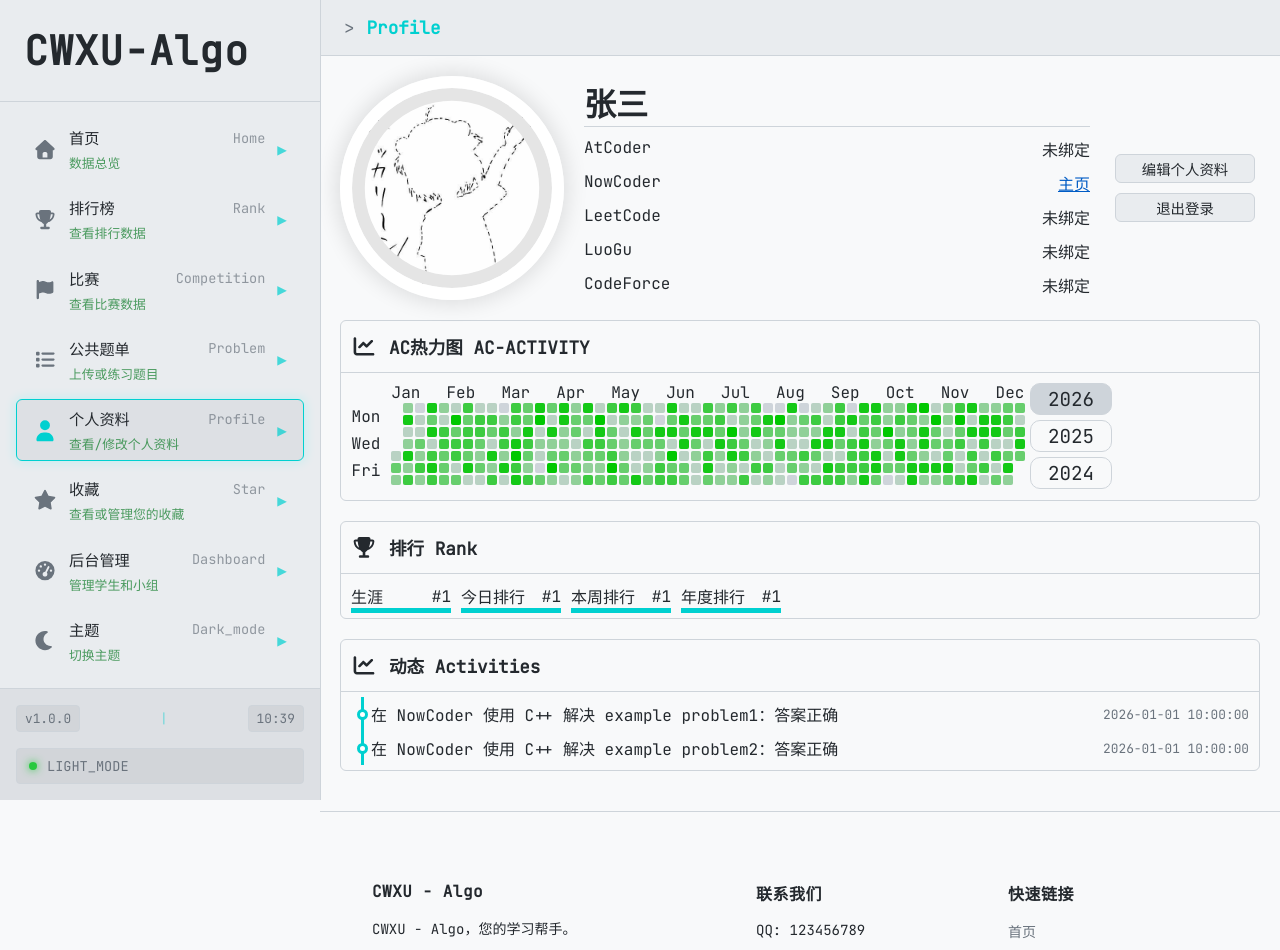
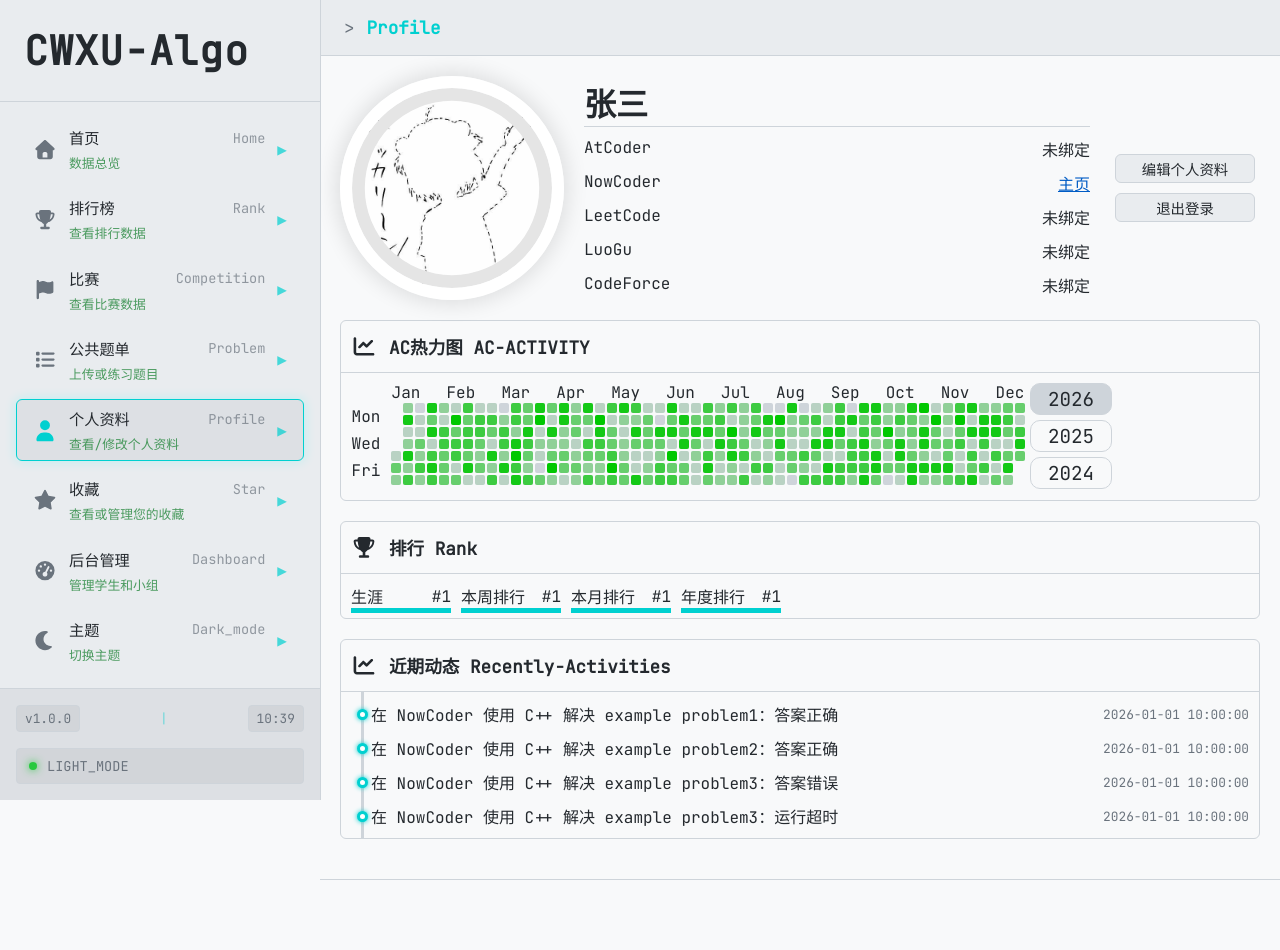
Before and after one commit to WXUProjects/CWXU-Algo-Frontend, a Vue app: page /profile in a window 1280 px wide. Shown: the top 950 px of the page. Built offline with nearby package versions, Linux system fonts and the light colour scheme.

Commit message:
feat(anno):新增公告

```diff
--- a/src/App.vue
+++ b/src/App.vue
@@ -149,6 +149,17 @@
         </div>
       </div>
 
+      <!-- <div class="announcements">
+        <div class="announcement warn">
+          <span class="content">测试警告公告，点击关闭 </span>
+          <span class="close"></span>
+        </div>
+        <div class="announcement info">
+          <span class="content">测试信息公告，点击关闭 </span>
+          <span class="close"></span>
+        </div>
+      </div> -->
+
       <div class="content-main">
         <router-view v-slot="{ Component }">
           <transition name="fade" mode="out-in">
@@ -263,7 +274,7 @@ onMounted(() => {
 }
 
 /* 侧边栏 */
-.sidebar {
+.container>.sidebar {
   position: fixed;
   top: 0;
   left: 0;
@@ -484,7 +495,7 @@ onMounted(() => {
 }
 
 /* 主内容区域 */
-.content {
+.container>.content {
   padding-left: 320px;
   flex: 1;
   display: flex;
@@ -500,6 +511,64 @@ onMounted(() => {
   display: flex;
   justify-content: space-between;
   align-items: center;
+}
+
+.content .announcements {
+  display: flex;
+  flex-direction: column;
+
+  .announcement {
+    padding: 10px;
+    display: flex;
+    align-items: center;
+    height: auto;
+
+    &.warn {
+      background-color: rgba(255, 0, 0, 0.5);
+    }
+
+    &.info {
+      background-color: rgba(0, 255, 255, 0.5);
+    }
+
+    .close {
+      position: relative;
+      display: flex;
+      justify-content: center;
+      align-items: center;
+      width: 30px;
+      height: 30px;
+      margin-left: 10px;
+      border-radius: 10px;
+      transition: all 0.3s ease;
+
+      &:hover {
+        background-color: #ffffff80;
+      }
+
+      &::before {
+        content: '';
+        position: absolute;
+        height: 50%;
+        width: 3px;
+        border-radius: 1.5px;
+        left: 50%;
+        transform: translate(-50%, 0%) rotate(45deg);
+        background-color: #000;
+      }
+
+      &::after {
+        content: '';
+        position: absolute;
+        height: 50%;
+        width: 3px;
+        border-radius: 1.5px;
+        left: 50%;
+        transform: translate(-50%, 0%) rotate(-45deg);
+        background-color: #000;
+      }
+    }
+  }
 }
 
 .header-info {
@@ -566,7 +635,7 @@ onMounted(() => {
     flex-direction: column;
   }
 
-  .sidebar {
+  .container>.sidebar {
     width: 100%;
     height: auto;
     border-right: none;
@@ -597,7 +666,7 @@ onMounted(() => {
     display: none;
   }
 
-  .content {
+  .container>.content {
     min-height: calc(100vh - 300px);
   }
 
--- a/src/components/Rank.vue
+++ b/src/components/Rank.vue
@@ -46,7 +46,7 @@ const props = defineProps({
 </script>
 
 <style>
-.rankContainer>.title {
+.rankContainer .title {
     width: 100%;
     height: 50px;
     line-height: 50px;
--- a/src/views/Profile.vue
+++ b/src/views/Profile.vue
@@ -89,11 +89,11 @@
                                     <div class="value">#1</div>
                                 </div>
                                 <div class="rank">
-                                    <div class="title">今日排行</div>
+                                    <div class="title">本周排行</div>
                                     <div class="value">#1</div>
                                 </div>
                                 <div class="rank">
-                                    <div class="title">本周排行</div>
+                                    <div class="title">本月排行</div>
                                     <div class="value">#1</div>
                                 </div>
                                 <div class="rank">
@@ -109,7 +109,7 @@
                                 <span class="title-icon">
                                     <font-awesome-icon icon="fa-solid fa-chart-line" />
                                 </span>
-                                <span class="title-text">动态 Activities</span>
+                                <span class="title-text">近期动态 Recently-Activities</span>
                             </div>
                         </div>
                         <div class="content">
@@ -119,7 +119,7 @@
                                     <div class="time">{{ activity.time }}</div>
                                 </div>
                             </div>
-                            <div v-else>暂无近期活动</div>
+                            <div v-else>暂无近期动态</div>
                         </div>
                     </div>
                 </div>
@@ -157,6 +157,14 @@ const activities = ref(
         {
             title: "在 NowCoder 使用 C++ 解决 example problem2：答案正确",
             time: "2026-01-01 10:00:00"
+        },
+        {
+            title: "在 NowCoder 使用 C++ 解决 example problem3：答案错误",
+            time: "2026-01-01 10:00:00"
+        },
+        {
+            title: "在 NowCoder 使用 C++ 解决 example problem3：运行超时",
+            time: "2026-01-01 10:00:00"
         }
     ]
 )
@@ -3110,7 +3118,7 @@ const data = ref([
     >.top {
         display: flex;
         flex-direction: row;
-        gap: 20px;
+        justify-content: space-around;
 
         >.left,
         >.right {
@@ -3134,6 +3142,7 @@ const data = ref([
                 aspect-ratio: 1;
                 border: 1vw solid #fff;
                 box-shadow: 0 0 20px 5px rgba(0, 0, 0, 0.1);
+                transition: all 0.3s ease;
 
                 &::after {
                     content: '';
@@ -3150,6 +3159,12 @@ const data = ref([
                     width: 100%;
                     height: 100%;
                     border-radius: 50%;
+                    user-select: none;
+                    -webkit-user-drag: none;
+                }
+
+                &:hover {
+                    transform: scale(1.05);
                 }
             }
 
@@ -3187,9 +3202,9 @@ const data = ref([
         }
 
         >.right {
-            margin: 0 auto;
-            width: 100%;
-            max-width: 1000px;
+            /* margin: 0 auto;
+            width: 100%; */
+            max-width: 1200px;
             gap: 20px;
         }
     }
@@ -3260,10 +3275,30 @@ const data = ref([
             width: 3px;
             top: -5px;
             left: 10px;
-            background-color: var(--neon-cyan);
+            background-color: var(--divider-color);
         }
 
-        &::after{
+        &:first-child::before {
+            content: '';
+            position: absolute;
+            height: calc(100% + 15px);
+            width: 3px;
+            top: -10px;
+            left: 10px;
+            background-color: var(--divider-color);
+        }
+
+        &:last-child::before {
+            content: '';
+            position: absolute;
+            height: calc(100% + 15px);
+            width: 3px;
+            bottom: -10px;
+            left: 10px;
+            background-color: var(--divider-color);
+        }
+
+        &::after {
             content: '';
             position: absolute;
             width: 5px;
@@ -3272,6 +3307,8 @@ const data = ref([
             background-color: #fff;
             border-radius: 50%;
             border: 3px solid var(--neon-cyan);
+
+            box-shadow: 0 0 5px var(--neon-cyan);
         }
     }
 }
@@ -3344,6 +3381,7 @@ const data = ref([
         width: 100%;
         flex-direction: column;
         align-items: center;
+        gap: 20px;
     }
 
     .container>.top>.left {
```
